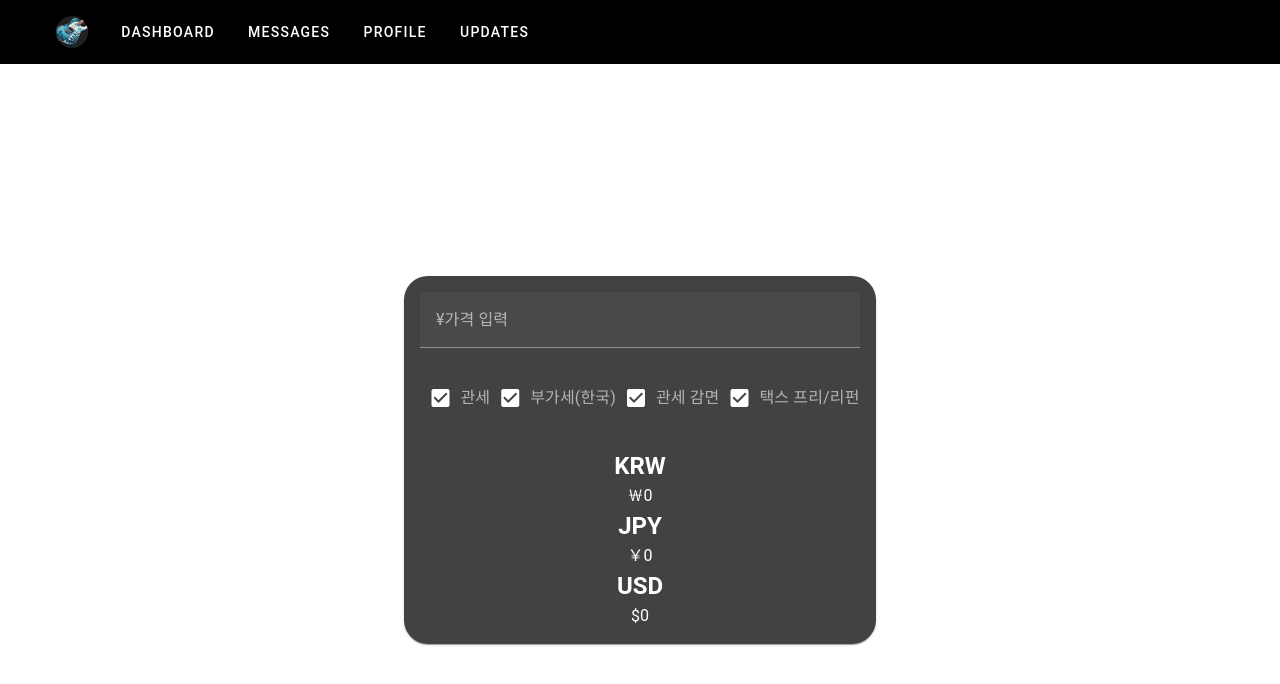
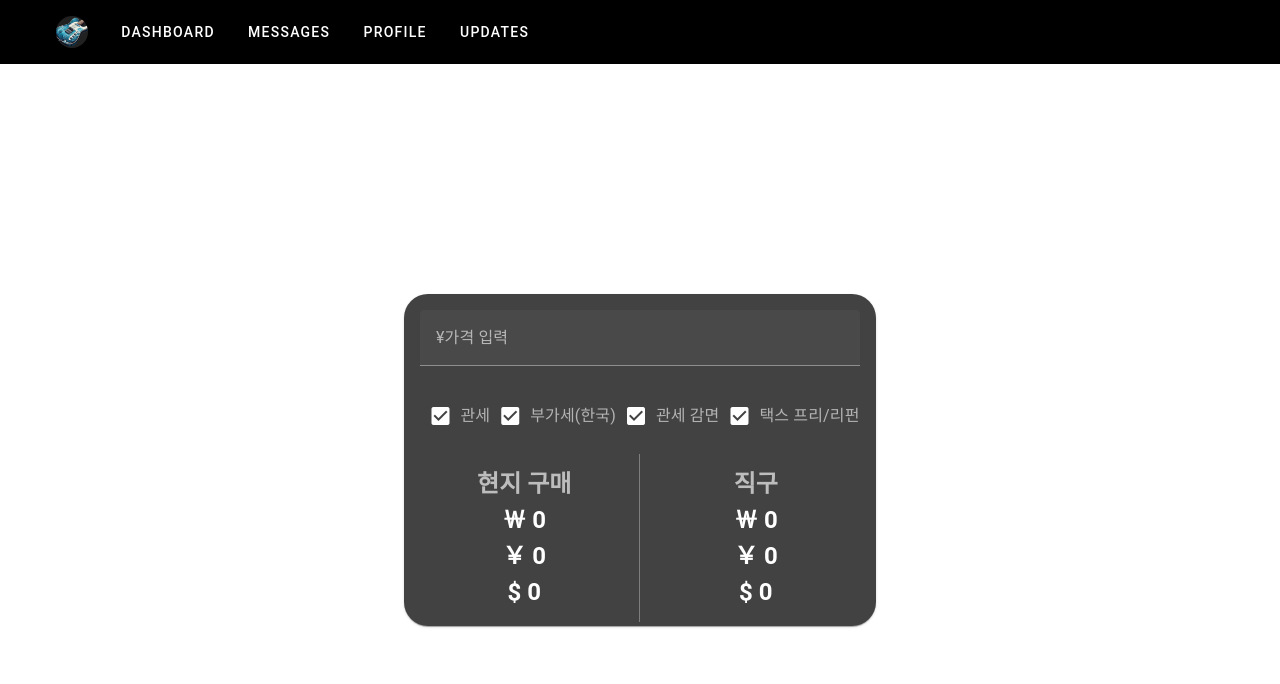
Before and after one commit to minhee231/guitar-reflect-front, a Vue app: page / in a window 1280 px wide. Shown: the top 684 px of the page. Built offline with nearby package versions, Linux system fonts and the light colour scheme; no server answers.

Commit message:
:gem:style: 현지 구매 | 직구 구매 가격 표시 추가

```diff
--- a/src/components/GuitarCalc.vue
+++ b/src/components/GuitarCalc.vue
@@ -15,12 +15,39 @@
     <v-checkbox @change="calculateCost" v-model="costOption" label="택스 프리/리펀" value="isTaxFreeApplied" inline></v-checkbox>
 
     </div>
+    <!-- <div>
+        <h2>현지 구매</h2>
+        <span class="text-h6 font-weight-bold text-white">KRW</span>
+        <v-spacer></v-spacer>
+        <span class="text-h6 text-white">{{ finalPrice.priceKrw }}</span>
         <h2>KRW</h2>
         <p> ￦{{ finalPrice.priceKrw }}</p>
         <h2>JPY</h2>
         <p> ￥{{ finalPrice.priceJpy }}</p>
         <h2>USD</h2>
         <p> ${{ finalPrice.priceUsd }}</p>
+    </div> -->
+
+    <v-row class="d-flex justify-center align-center">
+        <v-col class="text-center">
+            <!-- <h1 class="GmarketSansFont">현지 구매</h1> -->
+            <h2 style="color: #BDBDBD;">현지 구매</h2>
+            <h2>￦ {{ finalPrice.priceKrw }}</h2>
+            <h2>￥ {{ finalPrice.priceJpy }}</h2>
+            <h2>$ {{ finalPrice.priceUsd }}</h2>
+        </v-col>
+
+        <v-divider vertical></v-divider>
+        <v-divider vertical></v-divider>
+        <v-divider vertical></v-divider>
+
+        <v-col class="text-center">
+            <h2 style="color: #BDBDBD;">직구</h2>
+            <h2>￦ {{ finalPrice.priceKrw }}</h2>
+            <h2>￥ {{ finalPrice.priceJpy }}</h2>
+            <h2>$ {{ finalPrice.priceUsd }}</h2>
+        </v-col>
+    </v-row>
   </v-card>
     </v-row>
   </v-container>
@@ -124,4 +151,15 @@ export default {
 display: inline;
 margin: 10%;
 }
+
+@font-face {
+    font-family: 'GmarketSansMedium';
+    src: url('https://fastly.jsdelivr.net/gh/projectnoonnu/noonfonts_2001@1.1/GmarketSansMedium.woff') format('woff');
+    font-weight: normal;
+    font-style: normal;
+}
+
+.GmarketSansFont {
+    font-family: 'GmarketSansMedium', sans-serif;
+}
 </style>
```
Lines whose indentation alone changed are shown as unchanged.
